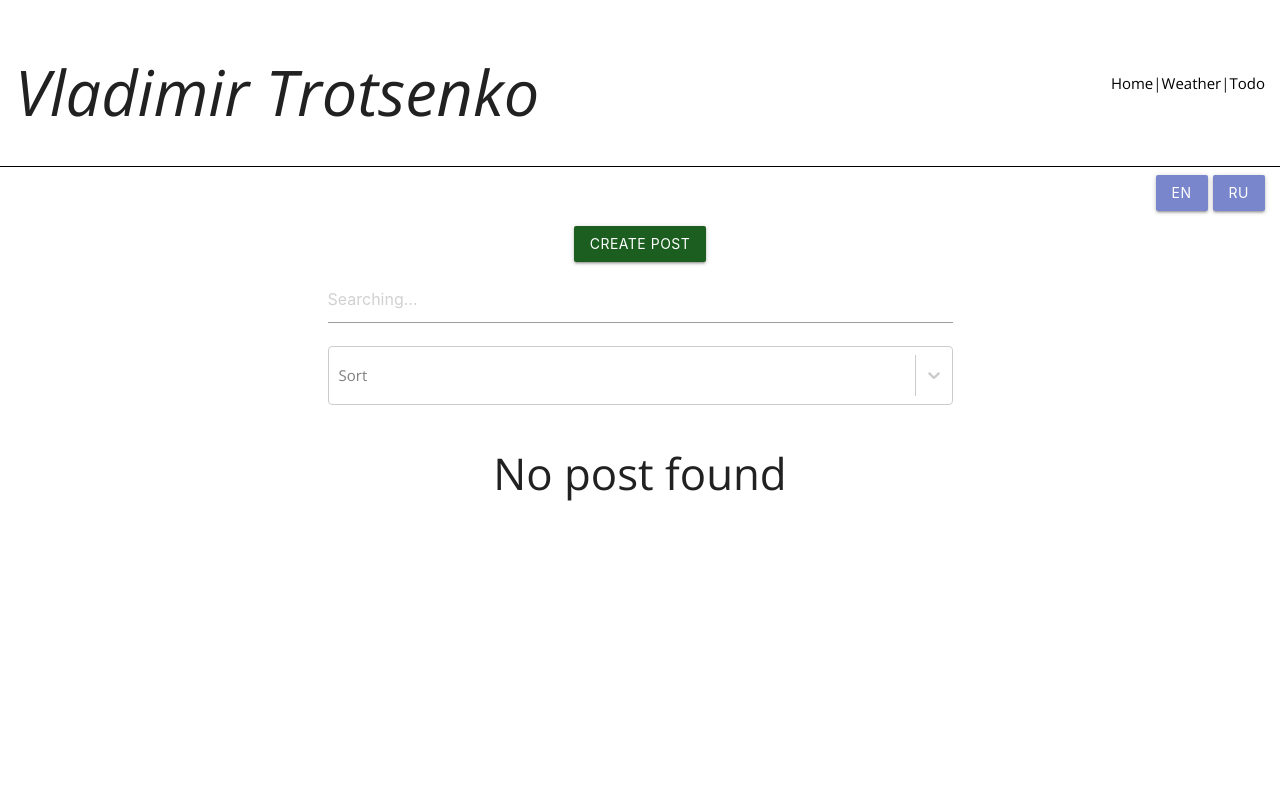
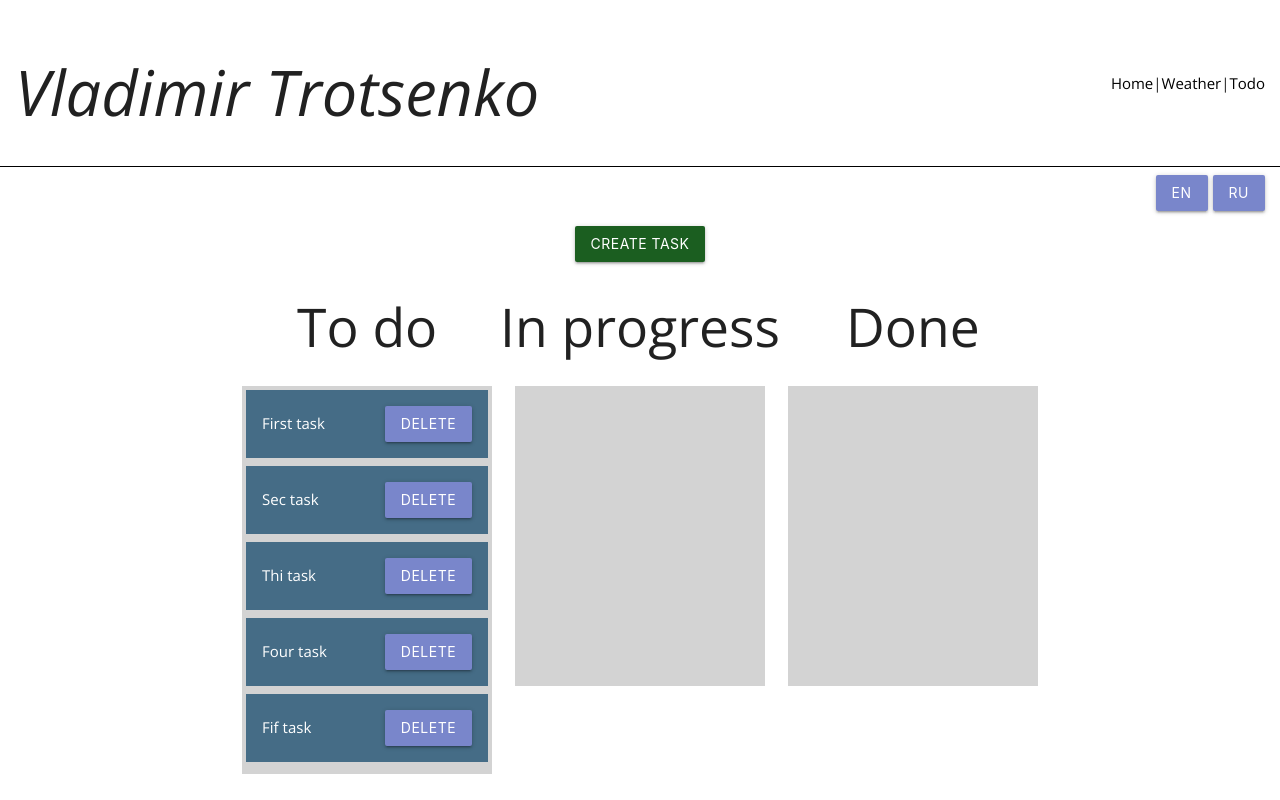
Before and after one commit to keeeparis/react_vladimirtrotsenko_ru, a React (Create React App) app: page /todo in a window 1280 px wide. Built offline with nearby package versions, Linux system fonts and the light colour scheme.

Commit message:
todo -> react-beat...-dnd transform

```diff
--- a/package.json
+++ b/package.json
@@ -10,6 +10,7 @@
     "materialize-css": "^1.0.0",
     "node-sass": "^6.0.1",
     "react": "^17.0.2",
+    "react-beautiful-dnd": "^13.1.0",
     "react-dom": "^17.0.2",
     "react-router-dom": "^6.0.0",
     "react-scripts": "4.0.3",
--- a/src/App.js
+++ b/src/App.js
@@ -8,7 +8,26 @@ import ApiRequest from "./API/ApiRequest";
 
 function App() {
     const [cards, setCards] = useState([])
-    const [posts, setPosts] = useState([])
+    const [tasks, setTasks] = useState({
+        toDo: {
+            name: 'To do',
+            items: [
+                {id: '1', content: 'First task'},
+                {id: '2', content: 'Sec task'},
+                {id: '3', content: 'Thi task'},
+                {id: '4', content: 'Four task'},
+                {id: '5', content: 'Fif task'}
+            ]
+        },
+        inProgress: {
+            name: 'In progress',
+            items: []
+        },
+        Done: {
+            name: 'Done',
+            items: []
+        }
+    })
     const [isLoaded, setIsLoaded] = useState(true)
     const [lang, setLang] = useState('')
 
@@ -16,8 +35,8 @@ function App() {
         if (localStorage.getItem('vtru_cards')) {
             setCards(JSON.parse(localStorage.getItem('vtru_cards')))
         }
-        if (localStorage.getItem('vtru_posts')) {
-            setPosts(JSON.parse(localStorage.getItem('vtru_posts')))
+        if (localStorage.getItem('vtru_tasks')) {
+            setTasks(JSON.parse(localStorage.getItem('vtru_tasks')))
         }
         if (localStorage.getItem('vtru_lang')) {
             setLang(JSON.parse(localStorage.getItem('vtru_lang')))
@@ -41,7 +60,7 @@ function App() {
 
     return (
         <AuthContext.Provider
-            value={{cards, setCards, posts, setPosts, isLoaded, lang, setLang}}
+            value={{cards, setCards, tasks, setTasks, isLoaded, lang, setLang}}
         >
             <BrowserRouter>
                 <AppRouter />
--- a/src/components/UI/modal/Modal.module.scss
+++ b/src/components/UI/modal/Modal.module.scss
@@ -16,7 +16,7 @@
 }
 
 .modalContent {
-    min-width: 250px;
+    min-width: 350px;
     border-radius: 2px;
     padding: 25px;
     background-color: white;
--- /dev/null
+++ b/src/components/todo/Column.jsx
@@ -0,0 +1,38 @@
+import React, { useContext } from 'react'
+import Tasks from './Tasks'
+import { Droppable } from 'react-beautiful-dnd'
+import { AuthContext } from '../../context'
+
+export default function Column({columnId, column}) {
+    const {tasks, setTasks} = useContext(AuthContext)
+
+    const removeTask = (index) => {
+        const newList = {...tasks}
+        newList[columnId]['items'].splice(index, 1)
+        setTasks(newList)
+    }
+
+    return (
+        <div key={columnId} style={{display: 'flex', flexDirection: 'column', alignItems: 'center'}}>
+            <h2>{column.name}</h2>
+            <div style={{margin: 8}}>
+                <Droppable droppableId={columnId} key={columnId} >
+                    {(provided, snapshot) => {
+                        return (
+                            <div
+                                {...provided.droppableProps}
+                                ref={provided.innerRef}
+                                style={{ background: snapshot.isDraggingOver ? 'lightblue' : 'lightgrey', padding: 4, width: 250, minHeight: 300}}
+                            >
+                                {column.items.map((item, index) =>
+                                    <Tasks item={item} index={index} key={index} removeTask={removeTask} />
+                                )}
+                                {provided.placeholder}
+                            </div>
+                        )
+                    }}
+                </Droppable>
+            </div>
+        </div>
+    )
+}
--- a/src/components/todo/Form.jsx
+++ b/src/components/todo/Form.jsx
@@ -1,23 +1,17 @@
 import React, { useContext, useState } from 'react'
-import {useMessage} from '../../hooks/message.hook'
 import Button from '../UI/button/Button'
-import {AuthContext} from '../../context/index'
+import { AuthContext } from '../../context/index'
 import { useDictionary } from '../../hooks/dictionary.hook'
 
 export default function Form({create}) {
-    const [post, setPost] = useState({title: '', body: '', id: ''})
+    const [post, setPost] = useState({id: '', content: ''})
     const {lang} = useContext(AuthContext)
     const words = useDictionary(lang)
-    const message = useMessage()
 
     const addNewPost = (event) => {
         event.preventDefault()
-        if (post.title === '' || post.body === '') {
-            message(words.errorNoNameDesc)
-            return
-        }
-        create({...post, id: Date.now()})
-        setPost({title: '', body: ''})
+        create({...post, id: Date.now().toString()})
+        setPost({id: '', content: ''})
     }
 
     const handleChange = (event) => {
@@ -28,17 +22,9 @@ export default function Form({create}) {
         <form>
             <input
                 type="text"
-                value={post.title}
+                value={post.content}
                 placeholder={words.enterName}
-                name='title'
-                onChange={handleChange}
-            />
-            <textarea
-                name="body"
-                value={post.body}
-                placeholder={words.enterDescription}
-                cols="20" rows="10"
-                className='materialize-textarea'
+                name='content'
                 onChange={handleChange}
             />
             <Button onClick={addNewPost}>{words.create}</Button>
--- a/src/components/todo/List.jsx
+++ b/src/components/todo/List.jsx
@@ -18,7 +18,7 @@ export default function List({posts, remove}) {
     return (
         <div className='post-list'>
             <h3>{words.postList}</h3>
-            {posts.map((post, index) =>
+            {posts.tasks.map((post, index) =>
                 <Post post={post} key={post.id} num={index+1} remove={remove} />
             )}
         </div>
--- a/src/components/todo/Post.jsx
+++ b/src/components/todo/Post.jsx
@@ -1,28 +1,20 @@
-import React, { useContext, useState } from 'react'
-import Modal from '../UI/modal/Modal'
+import React, { useContext } from 'react'
 import Button from '../UI/button/Button'
-import ChangePostForm from './ChangePostForm'
 import { AuthContext } from '../../context'
 import { useDictionary } from '../../hooks/dictionary.hook'
 
 export default function Post({post, num, remove}) {
-    const [modal, setModal] = useState(false)
     const {lang} = useContext(AuthContext)
     const words = useDictionary(lang)
 
     return (
         <div className='post-item'>
             <div className='details'>
-                <h4>{num}. {post.title}</h4>
-                <p>{post.body}</p>
+                <h4>{num}. {post.content}</h4>
             </div>
             <div className='buttons'>
-                <Button onClick={() => setModal(true)} color={['yellow darken-1 black-text']}>{words.changePost}</Button>
                 <Button onClick={() => remove(post)} color={['red darken-2']}>{words.deletePost}</Button>
             </div>
-            <Modal visible={modal} setVisible={setModal}>
-                <ChangePostForm post={post} setVisible={setModal}/>
-            </Modal>
         </div>
     )
 }
--- /dev/null
+++ b/src/components/todo/Tasks.jsx
@@ -0,0 +1,26 @@
+import React from 'react'
+import { Draggable } from 'react-beautiful-dnd'
+import Button from '../UI/button/Button'
+
+export default function Tasks({item, index, removeTask}) {
+    return (
+        <Draggable key={item.id} draggableId={item.id} index={index}>
+            {(provided, snapshot) => {
+                return (
+                    <div
+                        ref={provided.innerRef}
+                        {...provided.draggableProps}
+                        {...provided.dragHandleProps}
+                        style={{userSelect: 'none', padding: 16, margin: '0 0 8px 0', minHeight: '50px',
+                        backgroundColor: snapshot.isDragging ? '#263b4a' : '#456c86', color: 'white', display: 'flex', justifyContent: 'space-between',
+                        alignItems: 'center',
+                        ...provided.draggableProps.style}}
+                    >
+                        {item.content}
+                        <Button onClick={() => { removeTask(index) }}>Delete</Button>
+                    </div>
+                )
+            }}
+        </Draggable>
+    )
+}
--- a/src/hooks/dictionary.hook.js
+++ b/src/hooks/dictionary.hook.js
@@ -8,7 +8,7 @@ export const useDictionary = (lang) => {
 
 const ruWordsDatabase = {
     create: 'Создать',
-    createPost: 'Создать пост',
+    createTask: 'Создать задачу',
     postList: 'Список постов',
     enterName: 'Введите заголовок...',
     enterDescription: 'Введите описание...',
@@ -33,7 +33,7 @@ const ruWordsDatabase = {
 
 const enWordsDatabase = {
     create: 'Create',
-    createPost: 'Create post',
+    createTask: 'Create task',
     postList: 'Posts list',
     enterName: 'Enter name...',
     enterDescription: 'Enter description...',
--- a/src/pages/Todo.jsx
+++ b/src/pages/Todo.jsx
@@ -1,40 +1,85 @@
 import React, { useContext, useState } from 'react'
-import Filter from '../components/todo/Filter'
 import Form from '../components/todo/Form'
-import List from '../components/todo/List'
+// import List from '../components/todo/List'
 import Modal from '../components/UI/modal/Modal'
 import Button from '../components/UI/button/Button'
 import { AuthContext } from '../context'
 import { useLocalStorage } from '../hooks/localstorage.hook'
-import { usePosts } from '../hooks/sortingPosts.hook'
 import { useDictionary } from '../hooks/dictionary.hook'
+import { DragDropContext } from 'react-beautiful-dnd'
+import Column from '../components/todo/Column'
+
 
 export default function Todo() {
-    const {posts, setPosts, lang} = useContext(AuthContext)
-    const [filter, setFilter] = useState({sort: '', query: ''})
+    const {tasks, setTasks, lang} = useContext(AuthContext)
     const [modal, setModal] = useState(false)
-    const sortedAndSearchedPosts = usePosts(posts, filter.sort, filter.query)
     const words = useDictionary(lang)
 
-    useLocalStorage('vtru_posts', posts)
+    useLocalStorage('vtru_tasks', tasks)
 
-    const createPost = (newPost) => {
-        setPosts([...posts, newPost])
+    const createTask = (newTask) => {
+        const toDoList = {...tasks.toDo}
+        const newList = toDoList.items
+        newList.splice(newList?.length, 0, newTask)
+        setTasks({...tasks, toDo: toDoList})
         setModal(false)
     }
 
-    const removePost = (post) => {
-        setPosts(posts.filter(e => e.id !== post.id))
+    const onDragEnd = (result, columns, setColumns) => {
+        if (!result.destination) return
+        const { source, destination } = result
+
+        if (source.droppableId !== destination.droppableId) {
+            const sourceColumn = columns[source.droppableId]
+            const destColumn = columns[destination.droppableId]
+            const sourceItems = [...sourceColumn.items]
+            const destItems = [...destColumn.items]
+
+            const [removed] = sourceItems.splice(source.index, 1)
+            destItems.splice(destination.index, 0, removed)
+            setColumns({
+                ...columns,
+                [source.droppableId]: {
+                    ...sourceColumn,
+                    items: sourceItems
+                },
+                [destination.droppableId]: {
+                    ...destColumn,
+                    items: destItems
+                }
+            })
+        } else {
+            const column = columns[source.droppableId]
+            const copiedItems = [...column.items]
+            const [removed] = copiedItems.splice(source.index, 1)
+            copiedItems.splice(destination.index, 0, removed)
+            setColumns({
+                ...columns,
+                [source.droppableId]: {
+                    ...column,
+                    items: copiedItems
+                }
+            })
+        }
     }
 
     return (
         <div className='content'>
-            <Button onClick={() => setModal(true)} style={{width: 'fit-content'}} color={['green darken-4']}>{words.createPost}</Button>
+            <Button onClick={() => setModal(true)} style={{width: 'fit-content'}} color={['green darken-4']}>{words.createTask}</Button>
             <Modal visible={modal} setVisible={setModal}>
-                <Form create={createPost} />
+                <Form create={createTask} />
             </Modal>
-            <Filter filter={filter} setFilter={setFilter} />
-            <List posts={sortedAndSearchedPosts} remove={removePost} />
+            {/* <List posts={posts} remove={removePost} /> */}
+
+            <div style={{display: 'flex', justifyContent: 'center', height: '100%'}}>
+                <DragDropContext
+                    onDragEnd={(result) => onDragEnd(result, tasks, setTasks)}
+                >
+                    {Object.entries(tasks).map(([columnId, column], index) =>
+                        <Column key={columnId} column={column} columnId={columnId} />
+                    )}
+                </DragDropContext>
+            </div>
         </div>
     )
 }
--- a/src/styles/index.scss
+++ b/src/styles/index.scss
@@ -10,6 +10,7 @@ body {
     display: flex;
     flex-direction: column;
     align-items: center;
+    transition: all 1s ease-in-out;
 }
 
 // weather component
@@ -133,6 +134,10 @@ body {
     width: 50%;
 }
 
+.post-select {
+    z-index: 2;
+}
+
 .post-list {
     width: 80%;
     h3 { text-align: center; }
```
Also changed, not shown: src/components/todo/ChangePostForm.jsx (+2 -9 lines), 1 other file (tests, documents, lock files or other folders).
